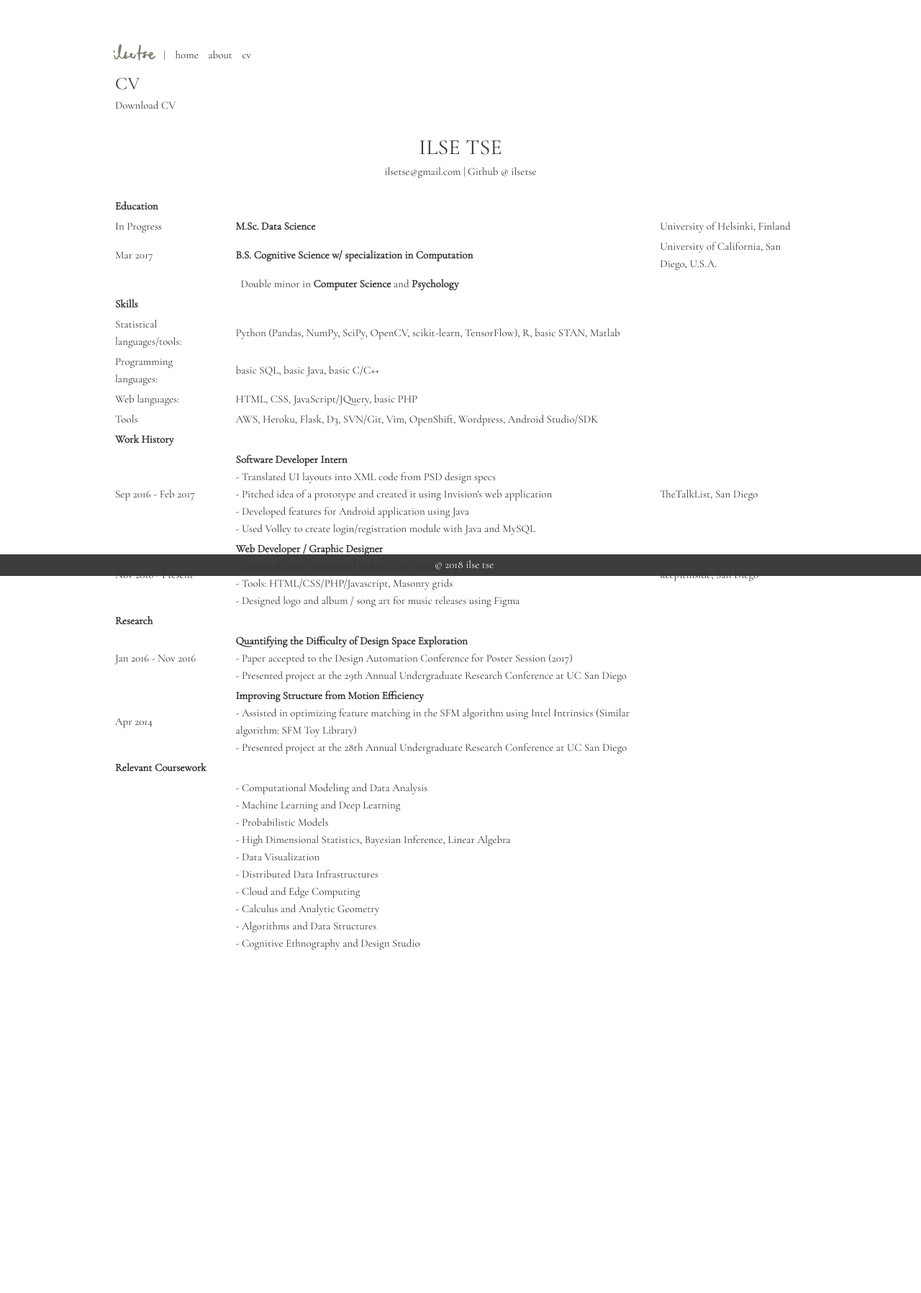
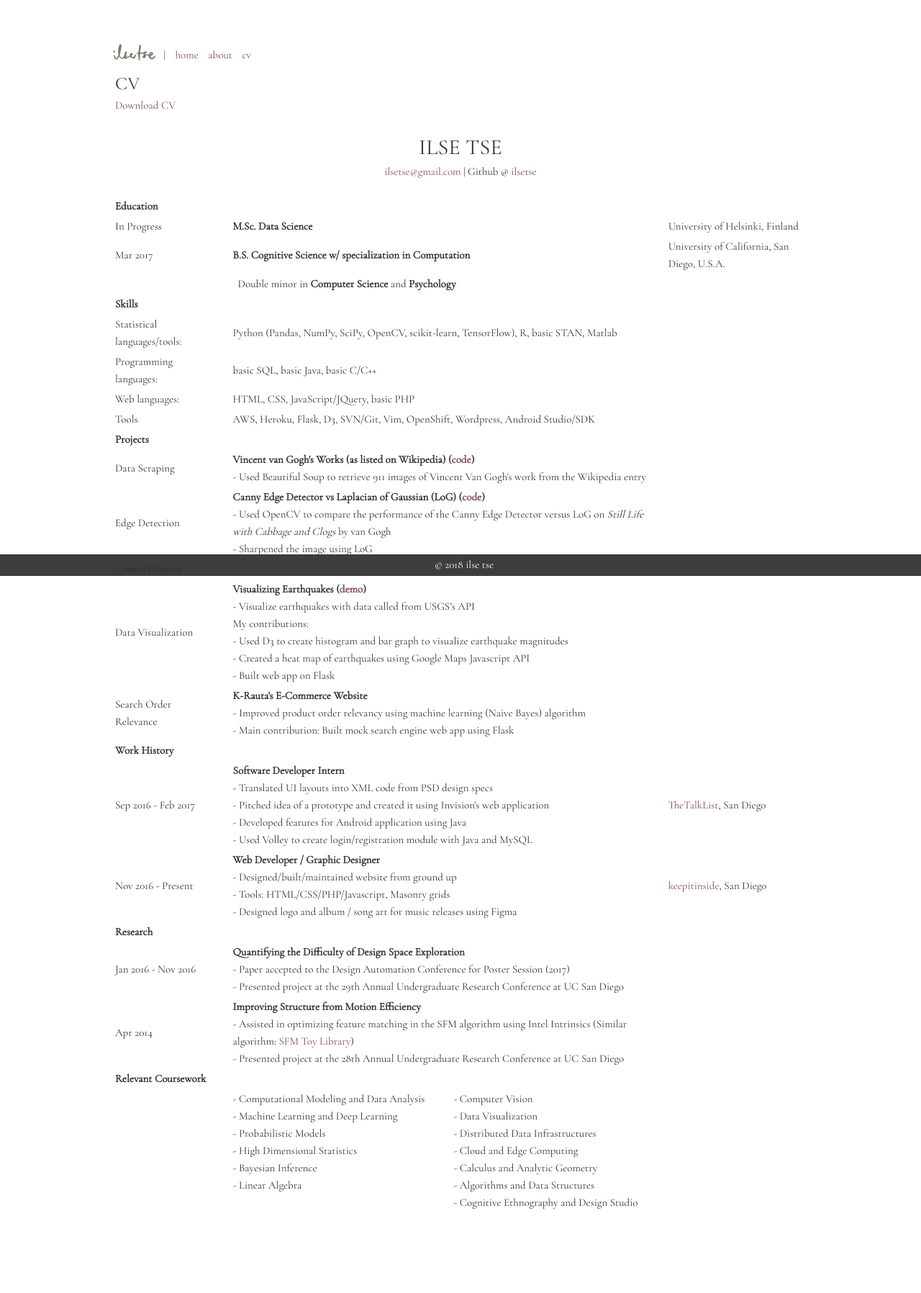
Before and after one commit to ilsetse/ilsetse.github.io, a PHP site: page /cv.html in a window 1280 px wide. Shown: the whole page at 72% size. Before the commit the page ends 1320 px from the top, so only its background shows below. Run offline with PHP 8.4, Linux system fonts and the light colour scheme; some libraries are stand-ins or nearby versions.

Commit message:
updated cv

```diff
--- a/computer-vision.html
+++ b/computer-vision.html
@@ -24,7 +24,7 @@
 
 		<div class="row">
       <div class="one-half column" style="margin-top: 5%">
-        <h4>1. Data Scraping</h4>
+        <h4 id="data_scraping">1. Data Scraping</h4>
         <p>This code retrieves 911 ('Vase with Gladioli' image is unavailable) images of Vincent Van Gogh's work from the Wikipedia entry: <b>List_of_works_by_Vincent_van_Gogh</b>. Also outputs a separate JSON file with the links to the images, and their respective title and date. <a href="https://github.com/ilsetse/sharpestminds/blob/master/van_gogh_cnn/van%20gogh%20works%20wikipedia%20-%20data%20scraping.ipynb">The link to the full code on Github is here.</a></p>
       </div> <!-- endof 1/2 col -->
 
@@ -38,7 +38,7 @@
 
     <div class="row">
       <div class="one-half column" style="margin-top: 5%">
-        <h4>2. Edge detection</h4>
+        <h4 id="edge_detection">2. Edge detection</h4>
         <p>Canny Edge Detector vs Laplacian of Gaussian with OpenCV. <a href="https://github.com/ilsetse/sharpestminds/blob/master/van_gogh_cnn/van%20gogh%20edge%20detector.ipynb">The link to the full code on Github is here.</a></p>
       </div> <!-- endof 1/2 col -->
 
--- a/css/style.css
+++ b/css/style.css
@@ -24,11 +24,11 @@ h2 {
 
 a {
 	text-decoration: none;
-	color: #333333;
+	color: #844B4D;
 }
 
 a:hover {
-	color: #CBA2A2;
+	color: #A4777E;
 }
 
 nav a,span {
@@ -47,6 +47,44 @@ nav a,span {
 	border-color: #997379;
 	padding: 20px 50px;
 }
+
+/*
+.overlay-container {
+	position: relative;
+	display: block;
+	width: 300px;
+	height: 300px;
+}
+
+.overlay {
+	position: absolute;
+	top: 0;
+	bottom: 0;
+	left: 0;
+	right: 0;
+	width: 100%;
+	height: 100%;
+	opacity: 0;
+	transition: 0.5s ease;
+	background-color: #333333;
+}
+
+.overlay-container:hover .overlay {
+	opacity: 1;
+	transition: 0.5s ease;
+}
+
+.text {
+	color: white;
+	font-size: 20px;
+	position: absolute;
+	top: 50%;
+	left: 50%;
+	transform: translate(-50%, -50%);
+	-ms-transform: translate(-50%, -50%);
+	text-align: center;
+}
+*/
 
 img {
 	max-width: 100%;
--- a/cv.html
+++ b/cv.html
@@ -82,6 +82,60 @@
       <td>Tools</td>
       <td>AWS, Heroku, Flask, D3, SVN/Git, Vim, OpenShift, Wordpress, Android Studio/SDK</td>
     </tr>
+
+<!-- --- -->
+  <thead>
+    <tr>
+      <th>Projects</th>
+      <th></th>
+      <th></th>
+    </tr>
+  </thead>
+
+		<tr>
+      <td>Data Scraping</td>
+      <td><b>Vincent van Gogh's Works (as listed on Wikipedia) (<a href="https://github.com/ilsetse/sharpestminds/blob/master/van_gogh_cnn/van%20gogh%20works%20wikipedia%20-%20data%20scraping.ipynb">code</a>)</b><br>
+				- Used Beautiful Soup to retrieve 911 images of Vincent Van Gogh's work from the
+Wikipedia entry<br>
+      </td>
+    </tr>
+
+    <tr>
+      <td>Edge Detection</td>
+      <td><b>Canny Edge Detector vs Laplacian of Gaussian (LoG) (<a href="https://github.com/ilsetse/sharpestminds/blob/master/van_gogh_cnn/van%20gogh%20edge%20detector.ipynb">code</a>)</b><br>
+      	- Used OpenCV to compare the performance of the Canny Edge Detector versus LoG on <i>Still Life with Cabbage and Clogs</i> by van Gogh <br>
+				- Sharpened the image using LoG <br>
+      </td>
+    </tr>
+
+<!-- --- -->
+  <thead>
+    <tr>
+      <th>Course Projects</th>
+      <th></th>
+      <th></th>
+    </tr>
+  </thead>
+
+		<tr>
+      <td>Data Visualization</td>
+      <td><b>Visualizing Earthquakes (<a href="http://idv-earthquake.herokuapp.com/">demo</a>)</b><br>
+				- Visualize earthquakes with data called from USGS’s API <br>
+				My contributions: <br>
+				- Used D3 to create histogram and bar graph to visualize earthquake magnitudes <br>
+				- Created a heat map of earthquakes using Google Maps Javascript API <br>
+				- Built web app on Flask
+      </td>
+    </tr>
+
+    <tr>
+      <td>Search Order Relevance</td>
+      <td><b>K-Rauta's E-Commerce Website</b><br>
+      	- Improved product order relevancy using machine learning (Naive Bayes) algorithm <br>
+				- Main contribution: Built mock search engine web app using Flask
+      </td>
+    </tr>
+
 <!-- --- -->
   <thead>
     <tr>
@@ -127,17 +181,18 @@
       	- Paper accepted to the Design Automation Conference for Poster
 				  Session (2017)<br>
       	- Presented project at the 29th Annual Undergraduate Research Conference at
-				  UC San Diego
+				  UC San Diego
       </td>
     </tr>
 
+<!-- --- -->
     <tr>
       <td>Apr 2014 </td>
       <td><b>Improving Structure from Motion Efficiency</b><br>
       	- Assisted in optimizing feature matching in the SFM algorithm using Intel
 				  Intrinsics (Similar algorithm: <a href="https://github.com/royshil/SfM-Toy-Library">SFM Toy Library</a>)	<br>
       	- Presented project at the 28th Annual Undergraduate Research Conference at
-				  UC San Diego
+				  UC San Diego
       </td>
     </tr>
 
@@ -153,19 +208,26 @@
     <tr>
       <td></td>
       <td>
+				<div class="row">
+					<div class="six columns">
 						- Computational Modeling and Data Analysis <br>
 						- Machine Learning and Deep Learning <br>
 						- Probabilistic Models <br>
-				- High Dimensional Statistics, Bayesian Inference, Linear Algebra <br>
+						- High Dimensional Statistics <br>
+						- Bayesian Inference <br>
+						- Linear Algebra <br>
+					</div>
+					<div class="six columns">
+						- Computer Vision <br>
 						- Data Visualization <br>
 						- Distributed Data Infrastructures <br>
 						- Cloud and Edge Computing <br>
 						- Calculus and Analytic Geometry <br>
 						- Algorithms and Data Structures <br>
 						- Cognitive Ethnography and Design Studio <br>
+					</div>
+				</div>
       </td>
-    </tr>
-
     </tr>
 
   </tbody>
--- a/illustrations.html
+++ b/illustrations.html
@@ -53,7 +53,7 @@
       </div>
 
     </div> <!-- endof grid sizer -->
-  </div>
+  </div> <!-- endof grid -->
 
   </div> <!-- endof container -->
 
--- a/nav.html
+++ b/nav.html
@@ -4,4 +4,4 @@
 		<a href="./">home</a>
 		<a href="about">about</a>
 		<a href="cv">cv</a>
-	</nav>
+</nav>
```
Also changed, not shown: index.html (+26 -2 lines), images/canny_laplacian_cover.png (added). Lines whose indentation alone changed are shown as unchanged.
